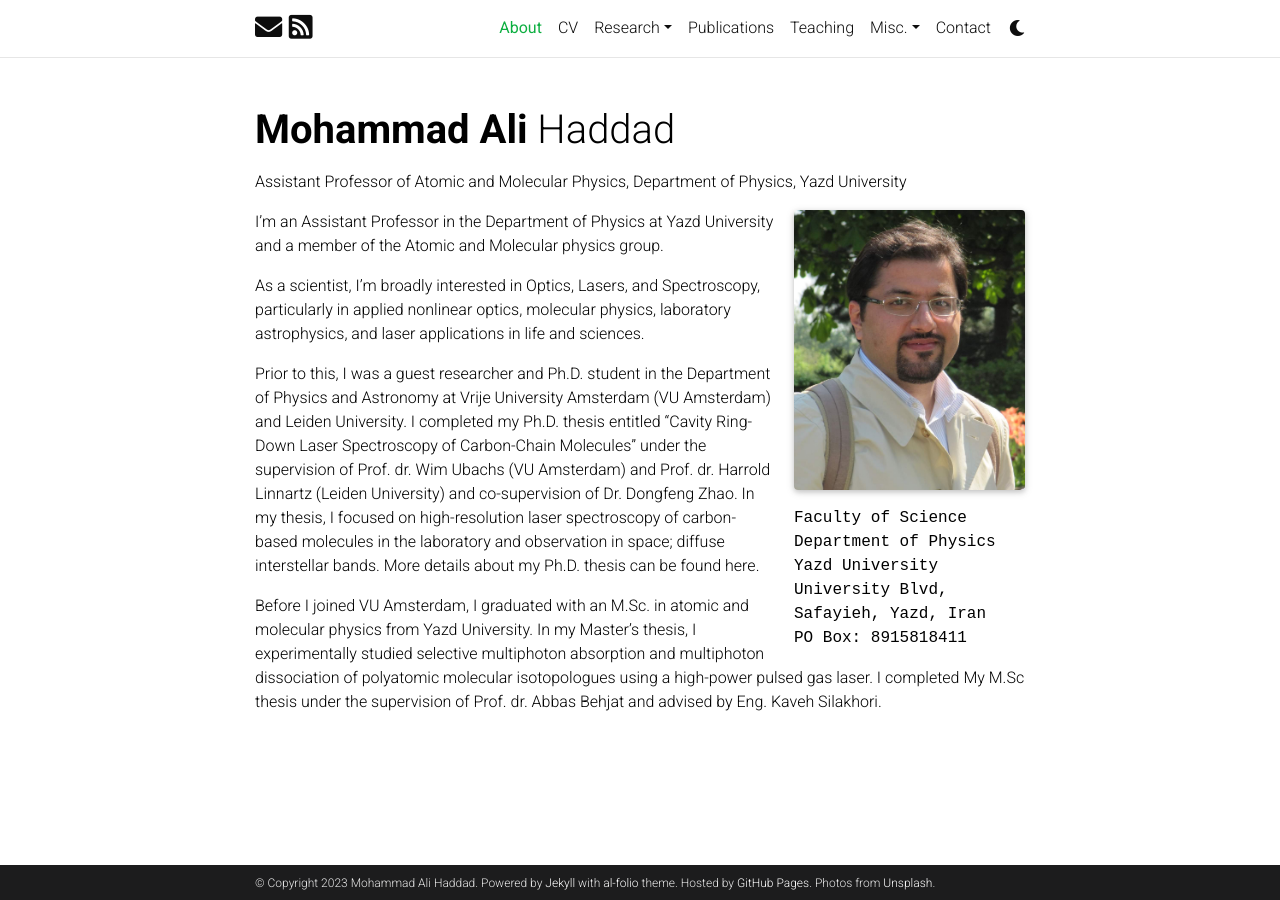
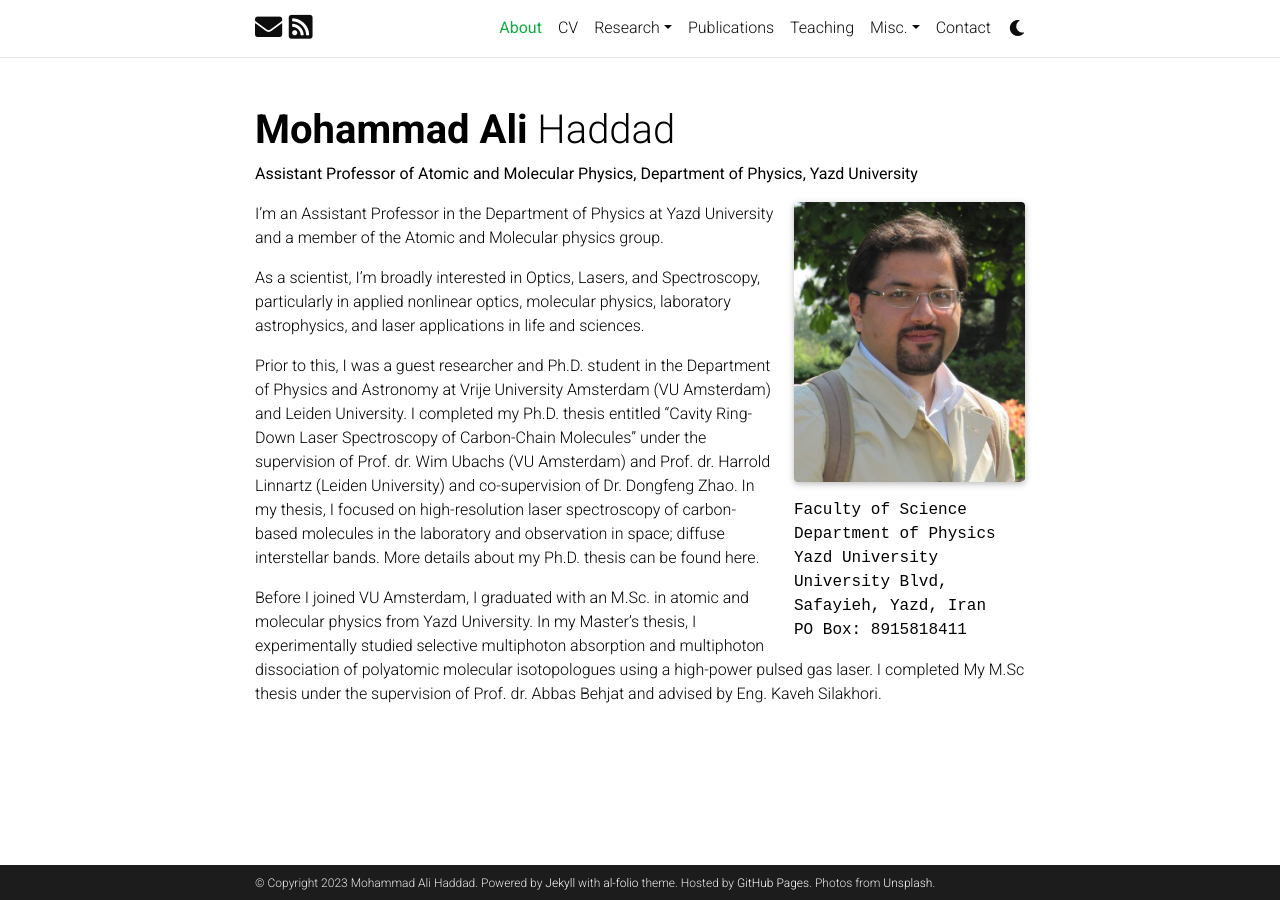
Before and after one commit to ma-haddad/ma-haddad.github.io, a Jekyll site: the page built from _pages/about.md, in a window 1280 px wide. Built offline with Jekyll 4.4.1, drawn with Linux system fonts in a browser that asks for light colours; full-size pictures stand in for the smaller copies a plugin makes; comment, search, counter and statistics services are not loaded; a style sheet for code colours, icons or effects is not loaded.

```diff
--- a/_pages/about.md
+++ b/_pages/about.md
@@ -2,7 +2,7 @@
 layout: about
 title: About
 permalink: /
-subtitle: <p> Assistant Professor of Atomic and Molecular Physics, Department of Physics, Yazd University </p>
+subtitle: <b> Assistant Professor of Atomic and Molecular Physics, Department of Physics, Yazd University </b>
 
 
 profile:
```
